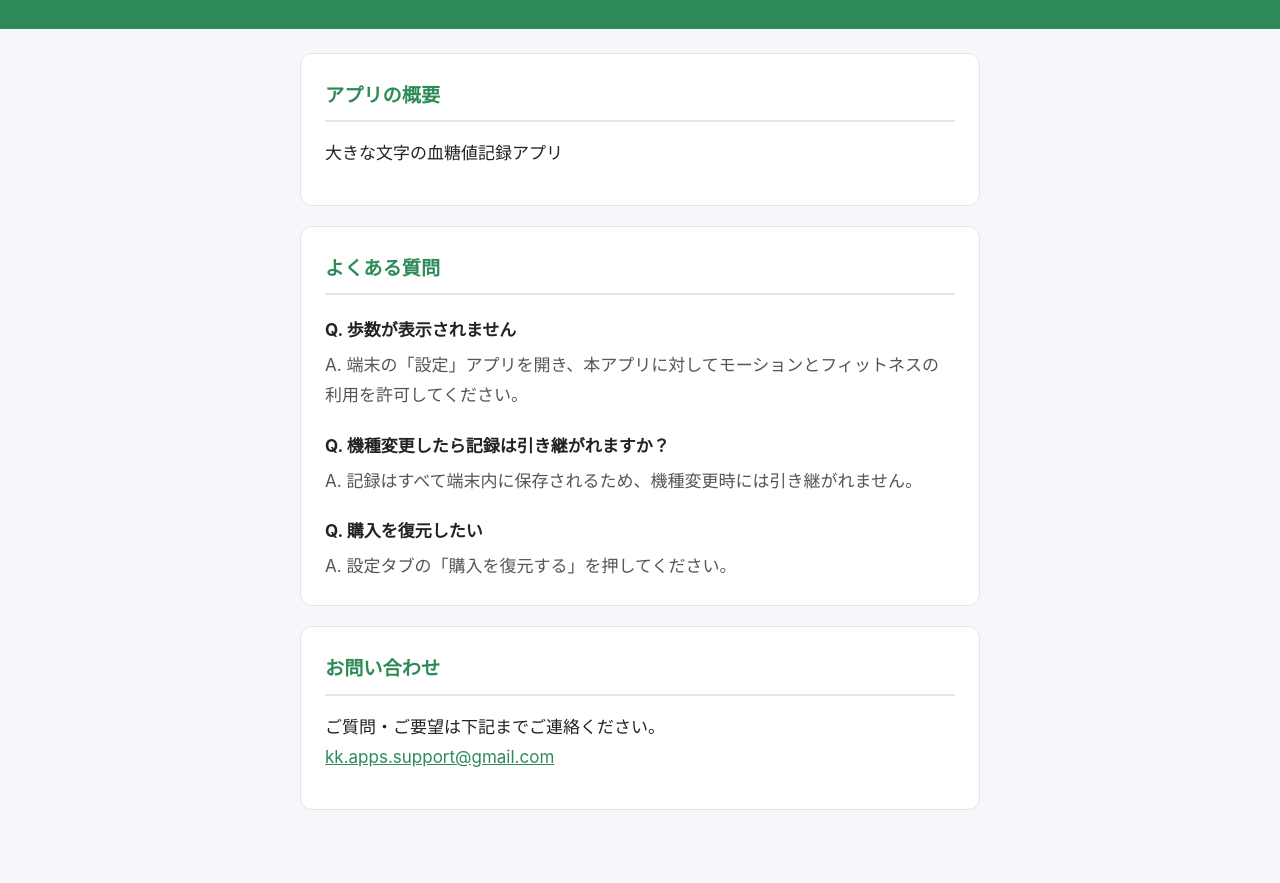
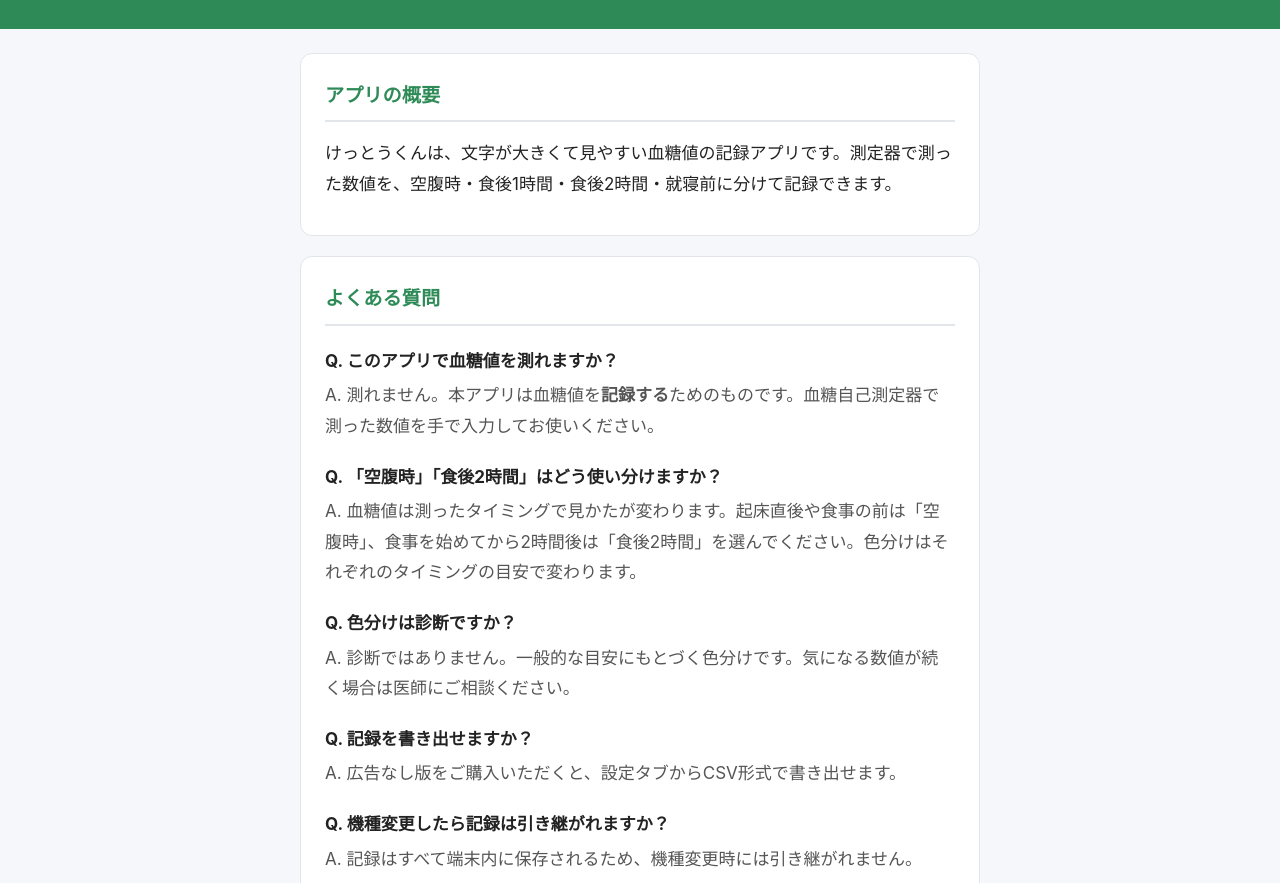
Before and after one commit to kk930208/ketto, a plain HTML site: page index.html in a window 1280 px wide. Shown: the part 69-952 px from the top of the page. Drawn offline with Linux system fonts and the light colour scheme.

Commit message:
FAQを血糖値アプリの内容に書き換え

```diff
--- a/index.html
+++ b/index.html
@@ -36,12 +36,18 @@
   <main>
     <section>
       <h2>アプリの概要</h2>
-      <p>大きな文字の血糖値記録アプリ</p>
+      <p>けっとうくんは、文字が大きくて見やすい血糖値の記録アプリです。測定器で測った数値を、空腹時・食後1時間・食後2時間・就寝前に分けて記録できます。</p>
     </section>
     <section>
       <h2>よくある質問</h2>
-      <p class="faq-q">Q. 歩数が表示されません</p>
-      <p class="faq-a">A. 端末の「設定」アプリを開き、本アプリに対してモーションとフィットネスの利用を許可してください。</p>
+      <p class="faq-q">Q. このアプリで血糖値を測れますか？</p>
+      <p class="faq-a">A. 測れません。本アプリは血糖値を<strong>記録する</strong>ためのものです。血糖自己測定器で測った数値を手で入力してお使いください。</p>
+      <p class="faq-q">Q. 「空腹時」「食後2時間」はどう使い分けますか？</p>
+      <p class="faq-a">A. 血糖値は測ったタイミングで見かたが変わります。起床直後や食事の前は「空腹時」、食事を始めてから2時間後は「食後2時間」を選んでください。色分けはそれぞれのタイミングの目安で変わります。</p>
+      <p class="faq-q">Q. 色分けは診断ですか？</p>
+      <p class="faq-a">A. 診断ではありません。一般的な目安にもとづく色分けです。気になる数値が続く場合は医師にご相談ください。</p>
+      <p class="faq-q">Q. 記録を書き出せますか？</p>
+      <p class="faq-a">A. 広告なし版をご購入いただくと、設定タブからCSV形式で書き出せます。</p>
       <p class="faq-q">Q. 機種変更したら記録は引き継がれますか？</p>
       <p class="faq-a">A. 記録はすべて端末内に保存されるため、機種変更時には引き継がれません。</p>
       <p class="faq-q">Q. 購入を復元したい</p>
```
